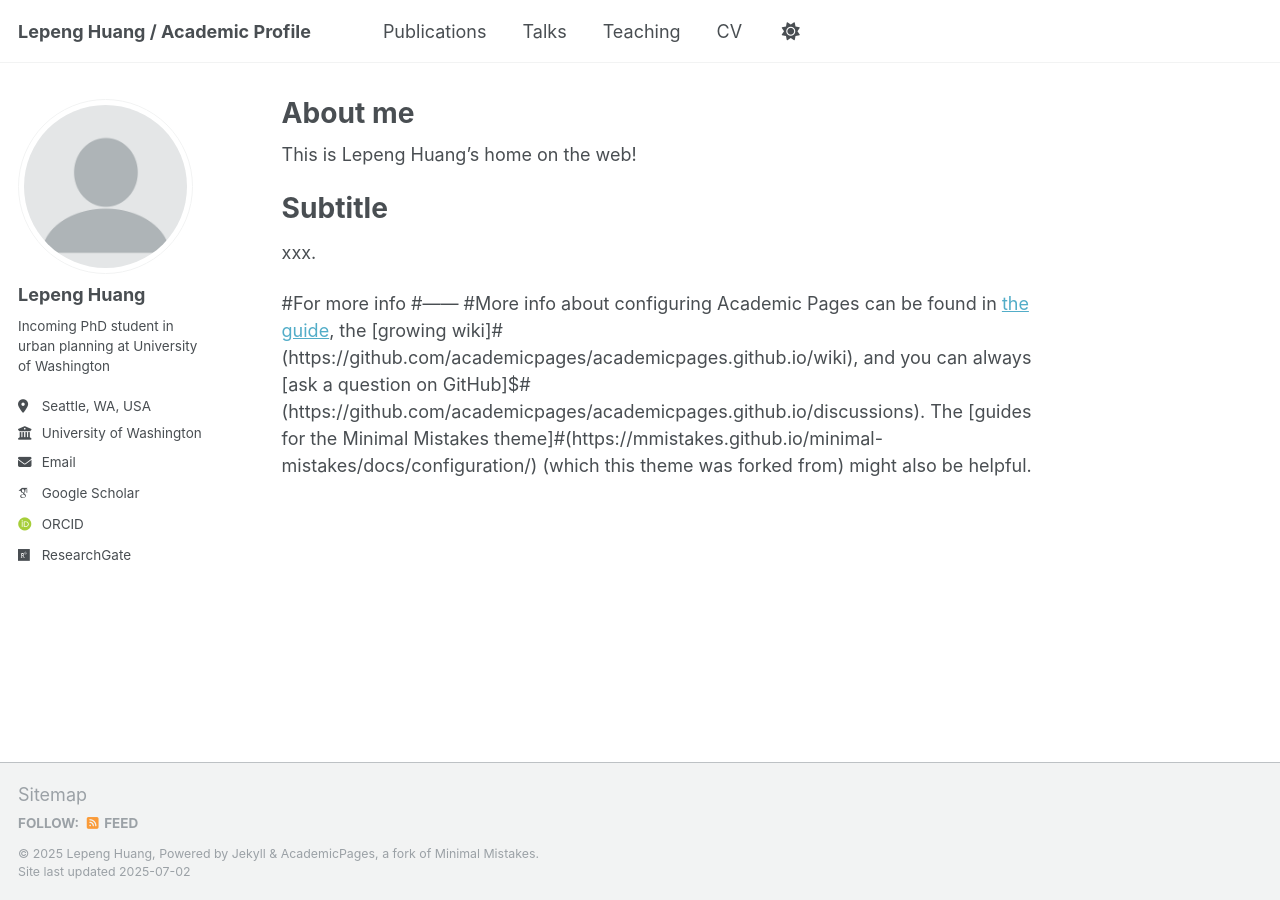
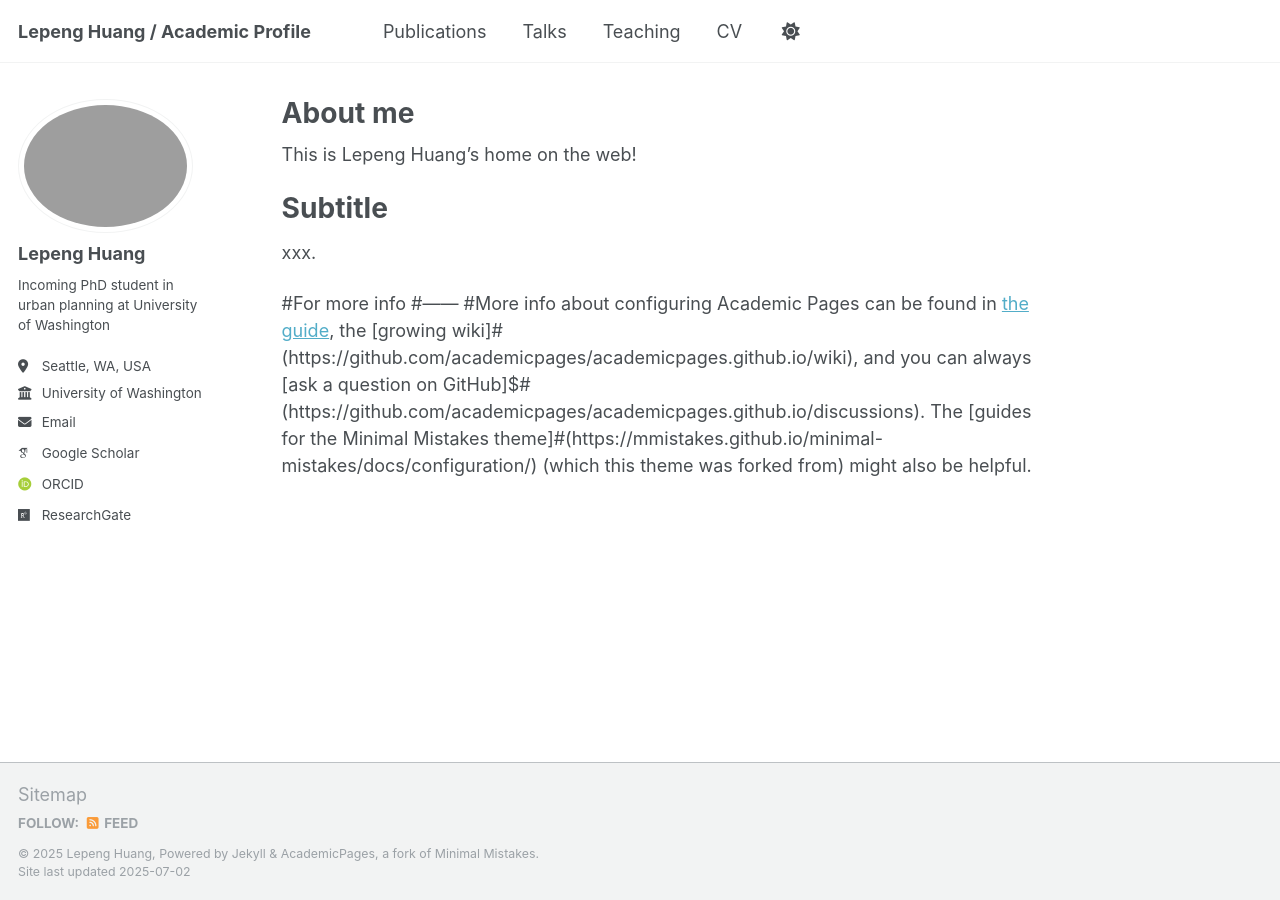
Before and after one commit to lepenghuang/lepenghuang.github.io, a Jekyll site: the page built from _pages/about.md, in a window 1280 px wide. Built offline with Jekyll 4.4.1, drawn with Linux system fonts in a browser that asks for light colours; some web fonts are replaced; a script that is not in the unit is left out.

Commit message:
Update _config.yml

```diff
--- a/_config.yml
+++ b/_config.yml
@@ -1,4 +1,4 @@
-# Welcome to Jekyll!
+## Welcome to Jekyll!
 #
 # This config file is meant for settings that affect your entire site, values
 # which you are expected to set up once and rarely need to edit after that.
@@ -22,7 +22,7 @@ repository               : "LepengHuang.github.io"
 #               Additional customization can be done by editing /_includes/author-profile.html
 author:
   # Biographic information
-  avatar           : "profile.png"
+  avatar           : #"profile.png"
   name             : "Lepeng Huang"
   pronouns         : # example: "she/her"
   bio              : "Incoming PhD student in urban planning at University of Washington"
```
